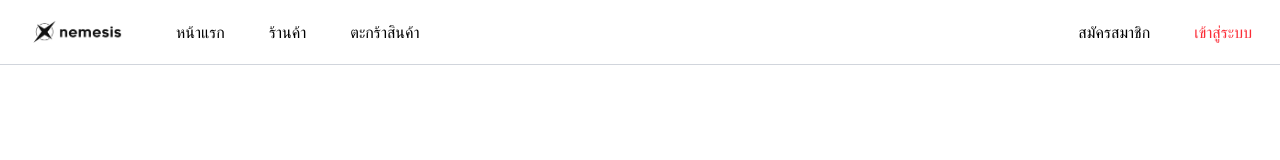
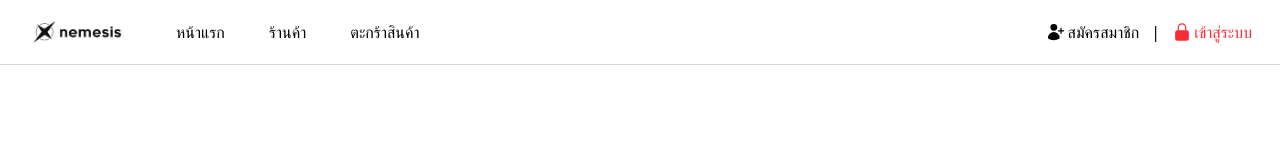
Before and after one commit to nwpptrs/Ecom-web, a Vue app: page /login in a window 1280 px wide. Shown: the top 160 px of the page. Built offline with nearby package versions, Linux system fonts and the light colour scheme.

Commit message:
refactor:ui

```diff
--- a/src/components/Nav.vue
+++ b/src/components/Nav.vue
@@ -6,6 +6,10 @@ import {
   UserCircleIcon,
   MagnifyingGlassIcon,
   Bars3Icon,
+  LockClosedIcon,
+  UserPlusIcon,
+  ArrowLeftStartOnRectangleIcon,
+  PencilIcon,
 } from "@heroicons/vue/24/solid";
 import { useToast } from "vue-toastification";
 import debounce from "lodash/debounce";
@@ -176,28 +180,38 @@ const handleLogout = () => {
               </router-link>
               <router-link to="/login">
                 <div
-                  class="bg-red-400 px-6 py-1 rounded-xl cursor-pointer hover:bg-red-500"
+                  class="bg-red-400 px-6 py-1 rounded-xl cursor-pointer hover:bg-red-500 flex"
                   @click="handleLogout"
                 >
+                  <ArrowLeftStartOnRectangleIcon class="w-5" />
                   ออกจากระบบ
                 </div>
               </router-link>
             </div>
           </div>
         </div>
-        <div v-else class="flex gap-5 items-center">
+        <div v-else class="flex items-center">
           <router-link
             to="/register"
             exact-active-class="text-red-500"
             class="transition-all duration-300 ease-in-out px-3 py-1 rounded-lg hover:text-red-400 hover:scale-105"
-            >สมัครสมาชิก</router-link
           >
+            <div class="flex items-center gap-0.5">
+              <UserPlusIcon class="w-5" />
+              สมัครสมาชิก
+            </div>
+          </router-link>
+          |
           <router-link
             to="/login"
             exact-active-class="text-red-500"
             class="transition-all duration-300 ease-in-out px-3 py-1 rounded-lg hover:text-red-400 hover:scale-105"
-            >เข้าสู่ระบบ</router-link
           >
+            <div class="flex items-center gap-0.5">
+              <LockClosedIcon class="w-5" />
+              เข้าสู่ระบบ
+            </div>
+          </router-link>
         </div>
       </div>
     </div>
@@ -216,8 +230,8 @@ const handleLogout = () => {
     :class="isMobileMenuOpen ? 'translate-x-0' : '-translate-x-full'"
   >
     <div class="flex justify-between items-center mb-4">
+      <button @click="toggleMobileMenu" class="text-gray-600 text-xl">✕</button>
       <img src="/logo.png" alt="logo" class="w-24" />
-      <button @click="toggleMobileMenu" class="text-gray-600 text-xl">✕</button>
     </div>
 
     <nav>
--- a/src/components/UserProfile.vue
+++ b/src/components/UserProfile.vue
@@ -9,11 +9,9 @@ const toast = useToast();
 const auth = useAuthStore();
 const isLoading = ref(false);
 
-// local refs แยกออกจาก auth.user
 const nameRef = ref("");
 const addressRef = ref("");
 
-// โหลดข้อมูลจาก auth.user ลง form ครั้งเดียว
 const loadInitialForm = () => {
   nameRef.value = auth.user?.name || "";
   addressRef.value = auth.user?.address || "";
@@ -21,7 +19,6 @@ const loadInitialForm = () => {
 
 const profileImageUrl = computed(() => auth.user?.pictureUrl || "");
 
-// บันทึกข้อมูลชื่อ + ที่อยู่
 const onSubmit = async () => {
   try {
     const payload = {
@@ -31,16 +28,14 @@ const onSubmit = async () => {
     await saveUserAddress(auth.token, payload);
     toast.success("อัปเดตข้อมูลผู้ใช้เรียบร้อย");
 
-    // รีเฟรชข้อมูลผู้ใช้จาก backend
     await auth.fetchUser();
-    loadInitialForm(); // sync ค่าฟอร์มให้ตรงหลังบันทึก
+    loadInitialForm();
   } catch (err) {
     console.error(err);
     toast.error("เกิดข้อผิดพลาดในการอัปเดต");
   }
 };
 
-// โหลดข้อมูลผู้ใช้ครั้งแรกตอนเข้าหน้า
 onMounted(async () => {
   isLoading.value = true;
   await auth.fetchUser();
--- a/src/components/admin/HeaderAdmin.vue
+++ b/src/components/admin/HeaderAdmin.vue
@@ -1,7 +1,11 @@
 <script setup>
 import { computed, ref } from "vue";
 import { useAuthStore } from "../../store/auth";
-import { ChevronDownIcon, UserCircleIcon } from "@heroicons/vue/24/solid";
+import {
+  ChevronDownIcon,
+  UserCircleIcon,
+  ArrowLeftStartOnRectangleIcon,
+} from "@heroicons/vue/24/solid";
 import { useToast } from "vue-toastification";
 
 const cart = computed(() => useAuthStore().carts);
@@ -65,29 +69,16 @@ const handleLogout = () => {
               </router-link>
               <router-link to="/login">
                 <div
-                  class="bg-red-400 px-6 py-1 rounded-xl cursor-pointer hover:bg-red-500"
+                  class="bg-red-400 px-6 py-1 rounded-xl cursor-pointer hover:bg-red-500 flex"
                   @click="handleLogout"
                 >
-                  ออกระบบ
+                  <ArrowLeftStartOnRectangleIcon class="w-5" />
+                  ออกจากระบบ
                 </div>
               </router-link>
             </div>
           </div>
         </div>
-        <div v-if="!user" class="flex gap-5 items-center">
-          <router-link
-            to="/register"
-            exact-active-class="bg-red-300"
-            class="transition-all duration-300 ease-in-out px-3 py-1 rounded-lg hover:bg-red-300 hover:shadow-lg hover:scale-105"
-            >สมัครสมาชิก</router-link
-          >
-          <router-link
-            to="/login"
-            exact-active-class="bg-red-300"
-            class="transition-all duration-300 ease-in-out px-3 py-1 rounded-lg hover:bg-red-300 hover:shadow-lg hover:scale-105"
-            >เข้าสู่ระบบ</router-link
-          >
-        </div>
       </div>
     </div>
   </nav>
--- a/src/components/admin/TableOrder.vue
+++ b/src/components/admin/TableOrder.vue
@@ -146,8 +146,9 @@ onMounted(() => {
                   @change="handleChangeStatus(order.id, $event.target.value)"
                 >
                   <option>รอดำเนินการ</option>
-                  <option>กำลังดำเนินการ</option>
-                  <option>เสร็จสิ้น</option>
+                  <option>กำลังเตรียมของ</option>
+                  <option>กำลังจัดส่ง</option>
+                  <option>จัดส่งสำเร็จ</option>
                   <option>ยกเลิก</option>
                 </select>
               </td>
--- a/src/components/card/HistoryCard.vue
+++ b/src/components/card/HistoryCard.vue
@@ -115,7 +115,7 @@ onMounted(() => {
           </div>
           <div class="flex items-center gap-2 mt-1">
             <button
-              v-if="item.orderStatus === 'เสร็จสิ้น' && !item.review"
+              v-if="item.orderStatus === 'จัดส่งสำเร็จ' && !item.review"
               @click="openReviewModal(item.id)"
               class="bg-yellow-500 px-2 py-1 rounded-full text-white text-sm font-medium cursor-pointer"
             >
@@ -125,8 +125,9 @@ onMounted(() => {
               class="px-3 py-1 rounded-full text-sm font-medium text-white"
               :class="{
                 'bg-gray-500': item.orderStatus === 'รอดำเนินการ',
-                'bg-blue-500': item.orderStatus === 'กำลังดำเนินการ',
-                'bg-green-500': item.orderStatus === 'เสร็จสิ้น',
+                'bg-blue-500': item.orderStatus === 'กำลังเตรียมของ',
+                'bg-yellow-500': item.orderStatus === 'กำลังจัดส่ง',
+                'bg-green-500': item.orderStatus === 'จัดส่งสำเร็จ',
                 'bg-red-500': item.orderStatus === 'ยกเลิก',
               }"
             >
--- a/src/components/card/SearchCard.vue
+++ b/src/components/card/SearchCard.vue
@@ -76,7 +76,8 @@ onUnmounted(() => {
       <span>{{ cat.name }}</span>
     </label>
   </div>
-  <div class="mt-16">
+  <div class="mt-7">
+    <p class="text-center text-xs mb-2">สินค้าในช่วงราคา</p>
     <Slider
       v-model="priceSelected"
       :min="0"
```
